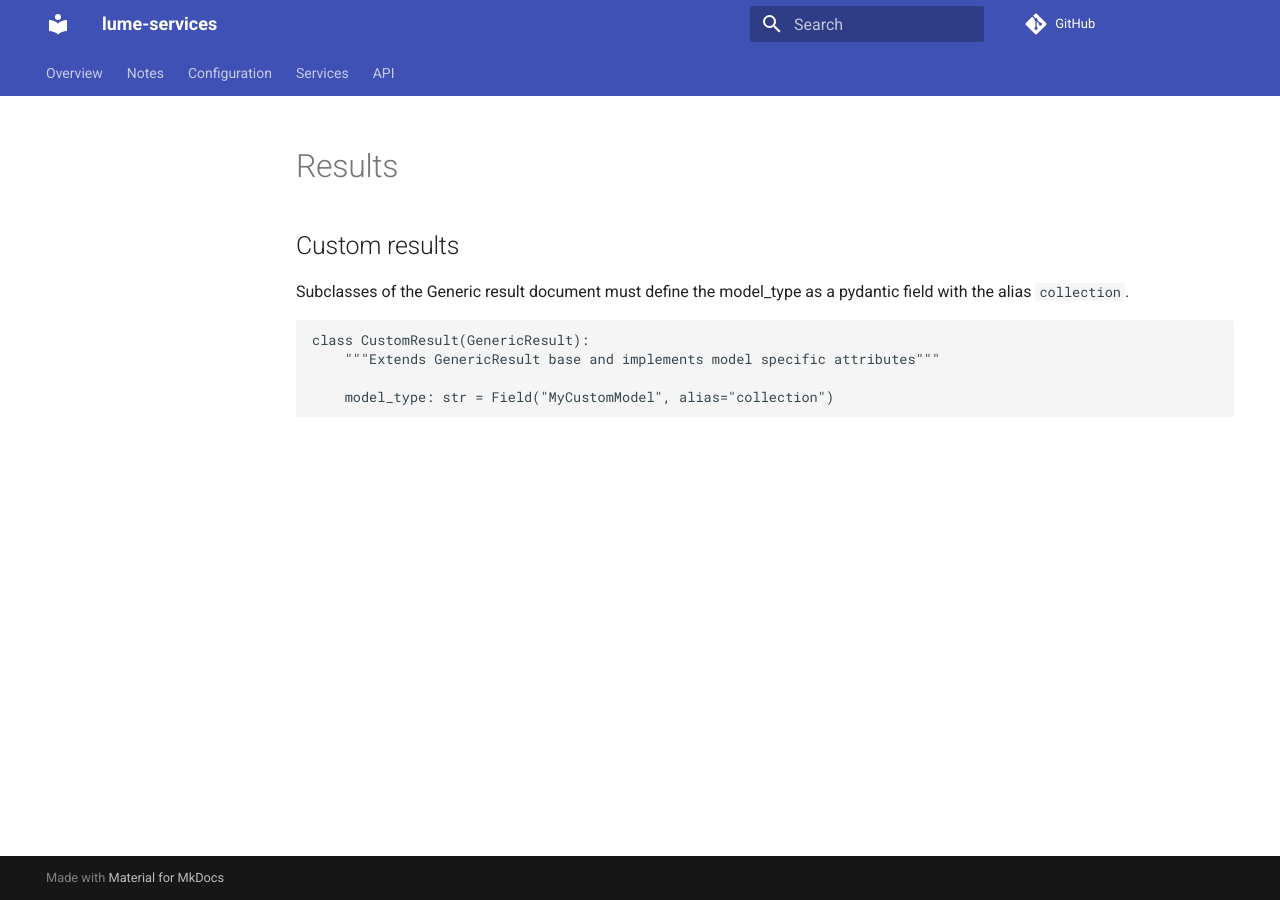
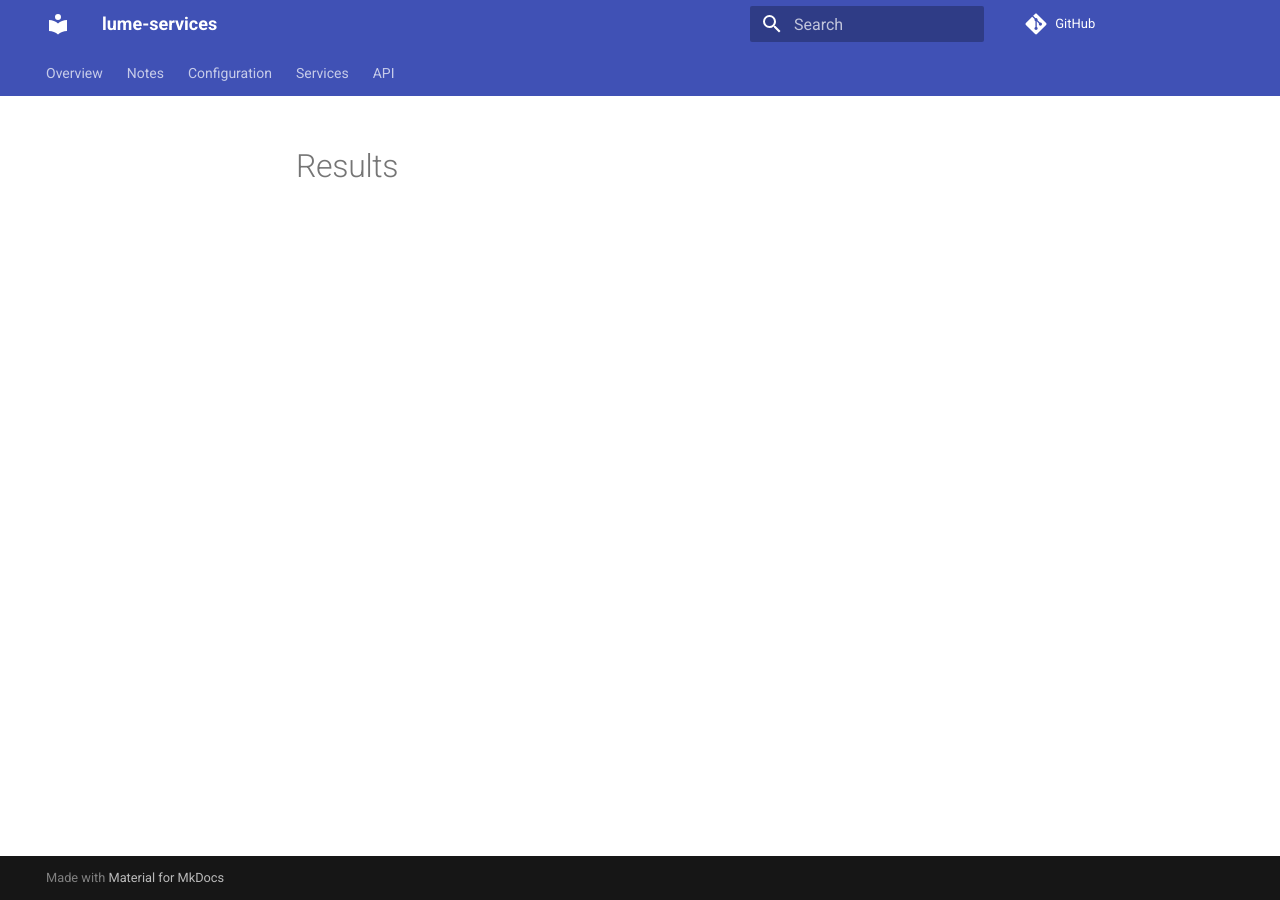
Before and after one commit to slaclab/lume-services, an MkDocs documentation site: the page built from docs/api/data/results.md, in a window 1280 px wide. Built offline with MkDocs 1.6.1 and Material for MkDocs 9.7.7, drawn with Linux system fonts in a browser that asks for light colours; comment, search, counter and statistics services are not loaded.

Commit message:
Check in data

````diff
--- a/docs/api/data/results.md
+++ b/docs/api/data/results.md
@@ -1,14 +1 @@
 # Results
-
-
-
-## Custom results
-
-Subclasses of the Generic result document must define the model_type as a pydantic field with the alias `collection`.
-
-```python
-class CustomResult(GenericResult):
-    """Extends GenericResult base and implements model specific attributes"""
-
-    model_type: str = Field("MyCustomModel", alias="collection")
-```
````
Also changed, not shown: docs/api/data/files.md (added).
